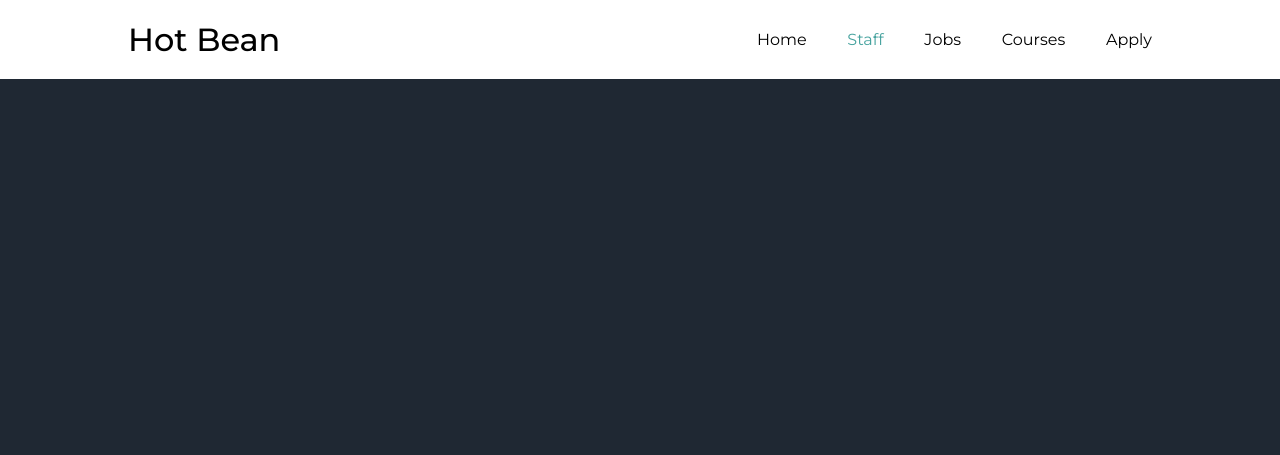
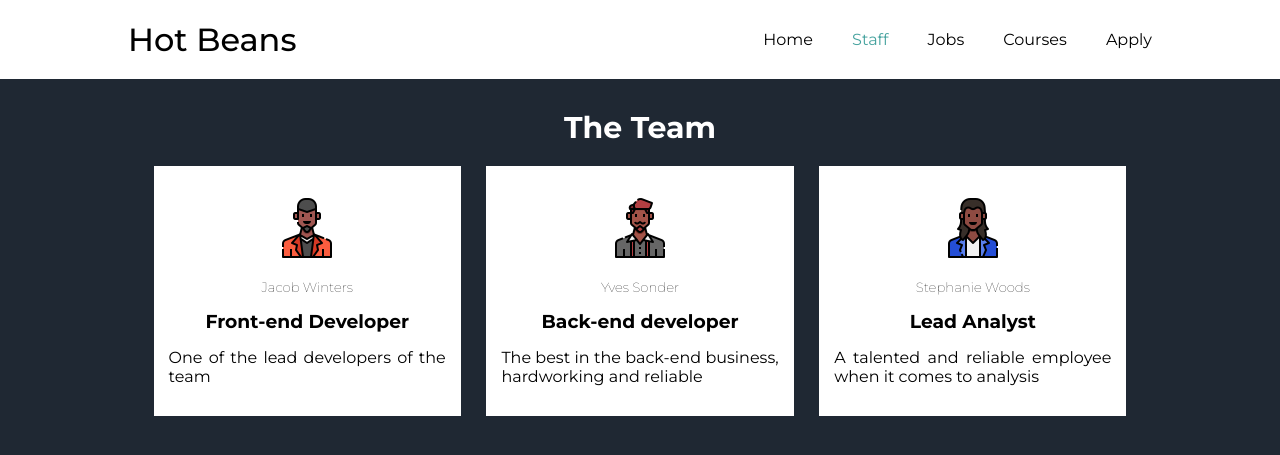
Before and after one commit to isondetech/hot-bean, a PHP site: page /staff.php in a window 1280 px wide. Shown: the top 455 px of the page. Run offline with PHP 8.4, Linux system fonts and the light colour scheme.

Commit message:
Add dynamic cards

```diff
--- /dev/null
+++ b/inc/cards.php
@@ -0,0 +1,42 @@
+<?php
+
+
+    class Cards{
+        private $cards=array();
+
+        function create($img, $title, $sub_title, $desc){
+            $card_html = "
+                <div class='card'>
+                    <div class='card-img'>
+                        <img src='$img' alt='avatar-icon'>
+                    </div>
+                    <h5>$title</h5>
+                    <h3>$sub_title</h3>
+                    <p>$desc</p>
+                </div>";
+            array_push($this->cards, $card_html);
+        }
+
+        function create_href($title, $cta_name, $cta_href, $desc){
+            $card_html= "
+            <div class='card'>
+            <h3>$title</h3>
+            <a href='$cta_href'><button>$cta_name</button><a>
+            <p>$desc</p>
+            </div>";
+            array_push($this->cards, $card_html);
+        }
+
+        function pack($title){
+            $cards = implode($this->cards);
+            echo "
+            <div class='cards-container'>
+            <h2>$title</h2>
+            <div class='card-container'>
+            $cards
+            </div>
+            </div>";
+        }
+    }
+
+?>
--- a/inc/head.php
+++ b/inc/head.php
@@ -13,9 +13,10 @@
     <meta charset="UTF-8">
     <meta name="viewport" content="width=device-width, initial-scale=1.0">
     <meta name="description" content="Front-end developers job site">
-    <title>Hot Bean | <?php echo get_caller_file_name()?></title>
+    <title>Hot Beans | <?php echo get_caller_file_name()?></title>
     <link rel="stylesheet" href="./stylesheets/main.css">
     <link rel="stylesheet" href="./stylesheets/nav.css">
     <link rel="stylesheet" href="./stylesheets/section.css">
+    <link rel="stylesheet" href="./stylesheets/cards.css">
     <link href="https://fonts.googleapis.com/css2?family=Montserrat:ital,wght@0,100;0,200;0,300;0,400;0,500;0,600;0,700;0,800;0,900;1,100;1,200;1,300;1,400;1,500;1,600;1,700;1,800;1,900&display=swap" rel="stylesheet">
 </head>
--- a/inc/nav.php
+++ b/inc/nav.php
@@ -16,7 +16,7 @@
 <div class="nav">
     <div class="nav-bar">
         <div class="nav-logo">
-            <h1><a href="./">Hot Bean<a></h1>
+            <h1><a href="./">Hot Beans<a></h1>
         </div>
         <div class="nav-links">
             <ul>
--- a/inc/section.php
+++ b/inc/section.php
@@ -17,7 +17,9 @@ class Section{
                 <div class='section'>
                     <h2>$this->title</h2>
                     <p>$this->desc</p>
-                    <a href='$this->cta_href'><button>$this->cta_name</button><a>
+                    <div>
+                        <a href='$this->cta_href'><button>$this->cta_name</button><a>
+                    </div>
                 </div>
             </div>";
     }
--- a/staff.php
+++ b/staff.php
@@ -1,2 +1,61 @@
 <?php include "inc/head.php";?>
 <?php include "inc/nav.php";?>
+<?php include "inc/cards.php";?>
+
+<?php
+    $card1 = array(
+        "img"=>"./imgs/avatar-1.png",
+        "title" => "Jacob Winters",
+        "sub_title" => "Front-end Developer",
+        "desc" => "One of the lead developers of the team"
+    );
+    $card2 = array(
+        "img"=>"./imgs/avatar-2.png",
+        "title" => "Yves Sonder",
+        "sub_title" => "Back-end developer",
+        "desc" => "The best in the back-end business, hardworking and reliable"
+    );
+    $card3 = array(
+        "img"=>"./imgs/avatar-3.png",
+        "title" => "Stephanie Woods",
+        "sub_title" => "Lead Analyst",
+        "desc" => "A talented and reliable employee when it comes to analysis"
+    );
+    $cards = new Cards();
+    $cards->create($card1["img"],$card1["title"],$card1["sub_title"],$card1["desc"]);
+    $cards->create($card2["img"],$card2["title"],$card2["sub_title"],$card2["desc"]);
+    $cards->create($card3["img"],$card3["title"],$card3["sub_title"],$card3["desc"]);
+    $cards->pack("The Team");
+?>
+
+
+<!-- <div class="cards-container">
+    <h2>Title</h2>
+    <div class="card-container">
+
+        <div class="card">
+            <div class="card-img">
+                <img src="./imgs/avatar-1.png">
+            </div>
+            <h6>Title</h6>
+            <h3>Sub title</h3>
+            <p>Lorem ipsum is placeholder text commonly used in the graphic, print, and publishing industries for previewing layouts and visual mockups.</p>
+        </div>
+
+        <div class="card">
+            <div class="card-img">
+                <img src="./imgs/avatar-2.png" alt="black-avatar-icon">
+            </div>
+            <h6>Title</h6>
+            <h3>Sub title</h3>
+            <p>Lorem ipsum is placeholder text commonly used in the graphic, print, and publishing industries for previewing layouts and visual mockups.</p>
+        </div>
+
+        <div class="card">
+            <h3>Title</h3>
+            <a href='jobs.php'><button>Click me!</button><a>
+            <p>Lorem ipsum is placeholder text commonly used in the graphic, print, and publishing industries for previewing layouts and visual mockups.</p>
+        </div>
+
+    </div>
+</div> -->
--- /dev/null
+++ b/stylesheets/cards.css
@@ -0,0 +1,37 @@
+.cards-container{
+    display: flex;
+    flex-direction: column;
+    align-items: center;
+    margin: 30px 0px;
+}
+
+.cards-container h2{
+    color: #ffffff;
+    font-size: 30px;
+}
+
+.card-container{
+    margin: 20px;
+    display: flex;
+    width: 80%;
+    justify-content: center;
+    justify-content: space-evenly;
+}
+
+.card{
+    width: 30%;
+    background-color: #ffffff;
+    text-align: center;
+    padding: 15px;
+}
+
+.card p{
+    text-align: justify;
+}
+
+.card h5{
+    font-weight:100;
+}
+.card .card-img, .card title, .card h3, .card p{
+    margin: 15px 0px;
+}
--- a/stylesheets/main.css
+++ b/stylesheets/main.css
@@ -5,6 +5,30 @@
     font-family: 'Montserrat', sans-serif;
 }
 
-body{
+body {
     background-color: #1f2833;
 }
+
+button{
+    width: 30%;
+    padding: 10px;
+    margin-top: 20px;
+    margin-bottom: 20px;
+    border-radius: 3px;
+    border-style: none;
+    color: #1f2833;
+    background-color: #66fcf1;
+    border: 1px solid #66fcf1;
+    transition-duration: 0.4s;
+    position: relative;
+}
+
+button:hover{
+    cursor: pointer;
+    background-color: #ffffff;
+    color: #1f2833;
+}
+
+button:active{
+    top: 1px;
+}
--- a/stylesheets/section.css
+++ b/stylesheets/section.css
@@ -21,11 +21,11 @@
 .section p{
     margin-top: 20px;
     margin-bottom: 20px;
+    font-weight: 300;
     font-size: 32px;
     text-align: justify;
     line-height: 50px;
     letter-spacing: -0.5px;
-
 }
 
 .section button{
@@ -42,6 +42,10 @@
     position: relative;
 }
 
+section a{
+    width: 10%;
+}
+
 .section button:hover{
     cursor: pointer;
     background-color: #1f2833;
```
Also changed, not shown: imgs/avatar-1.png (added), imgs/avatar-2.png (added), imgs/avatar-3.png (added).
